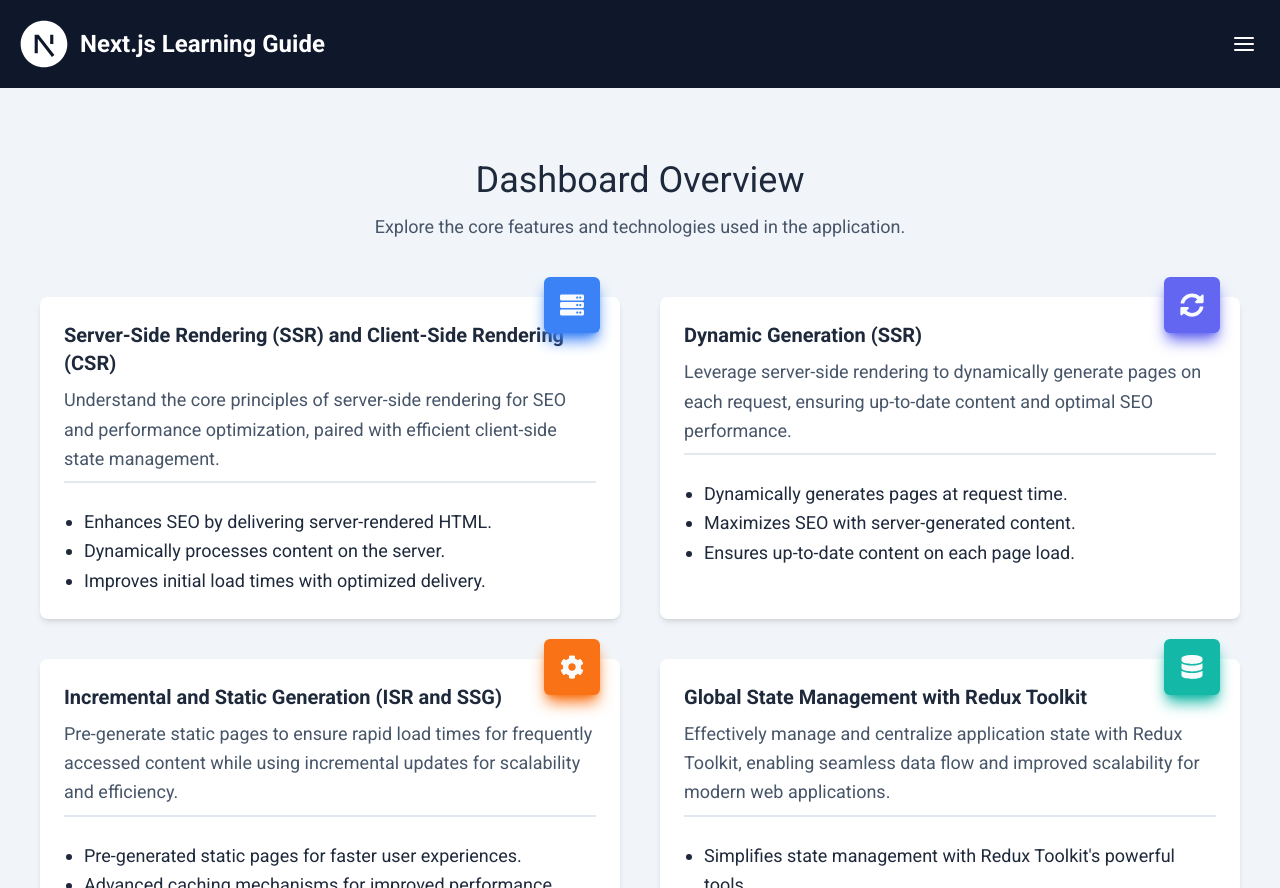
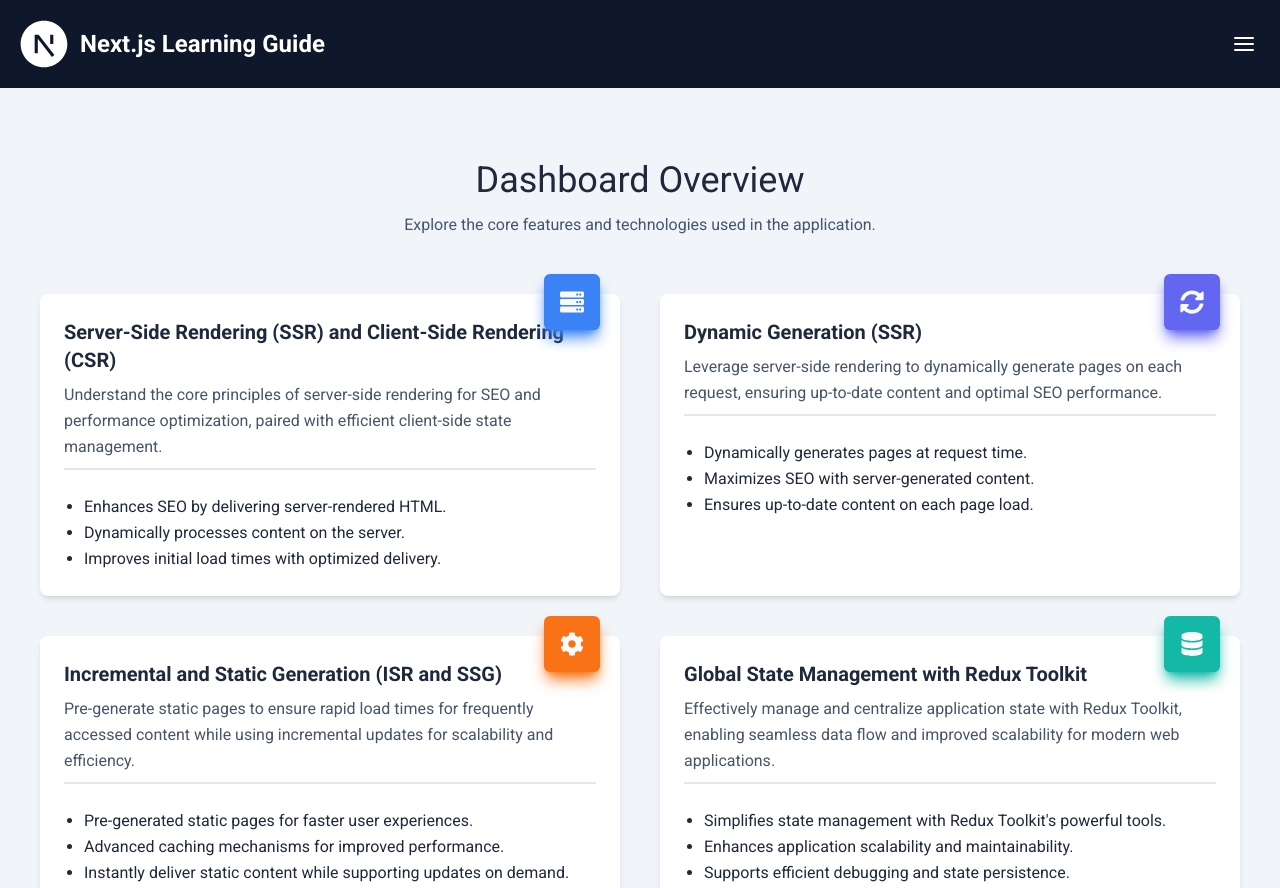
Before and after one commit to daniel-pompa/next-learning-guide, a Next.js app: page /dashboard/main in a window 1280 px wide. Built offline with nearby package versions, Linux system fonts and the light colour scheme.

Commit message:
style: adjust base font sizes and heading colors

```diff
--- a/src/app/globals.css
+++ b/src/app/globals.css
@@ -19,15 +19,15 @@
     color: var(--foreground);
     background: var(--background);
     font-family: Arial, Helvetica, sans-serif;
-    @apply text-sm md:text-lg;
+    @apply text-sm md:text-base;
   }
 
   h1 {
-    @apply text-2xl md:text-4xl text-center my-8;
+    @apply text-2xl md:text-4xl text-center text-slate-800 my-8;
   }
 
   h2 {
-    @apply text-xl md:text-2xl font-semibold;
+    @apply text-xl md:text-2xl;
   }
 
   h3 {
```
